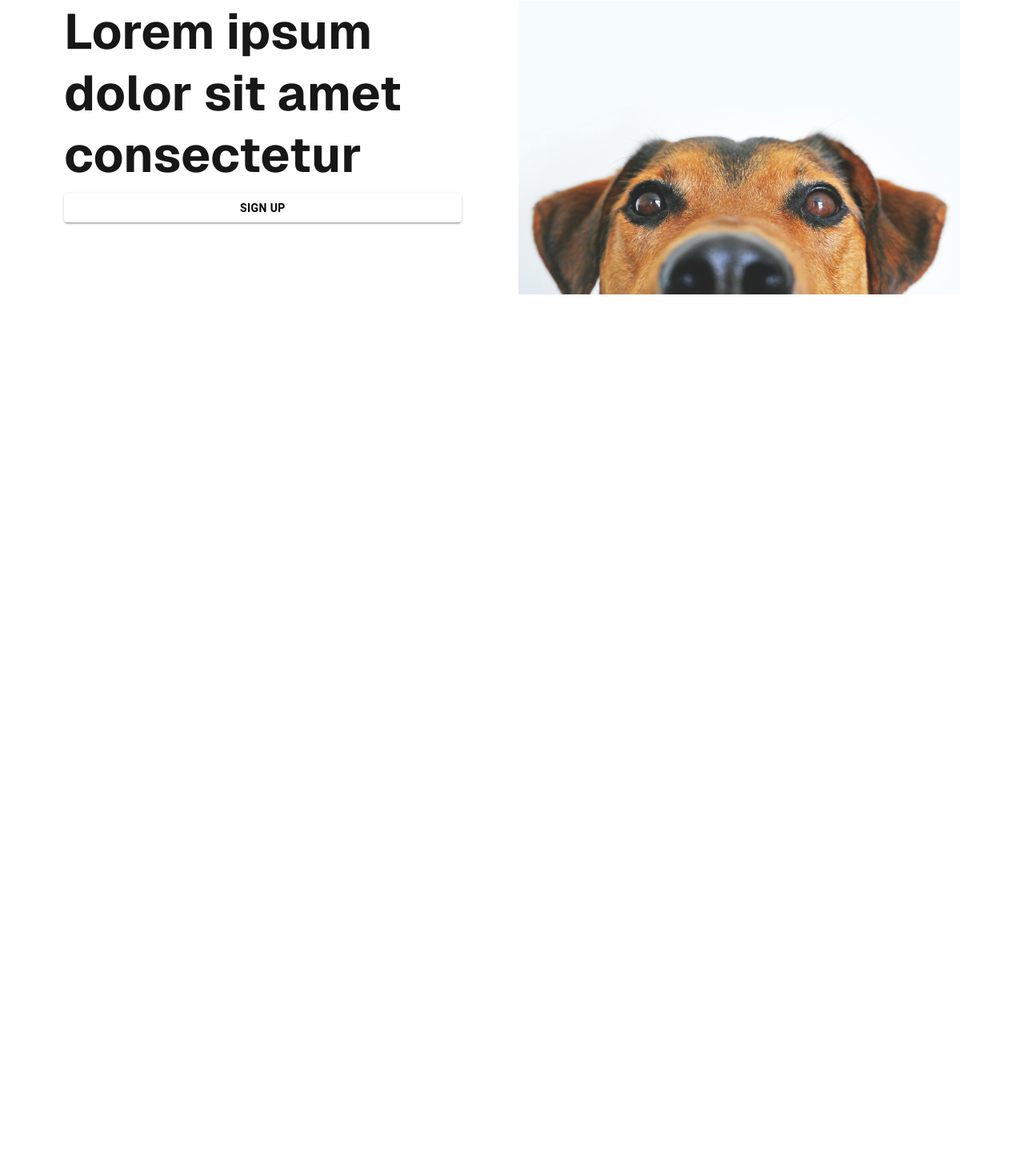
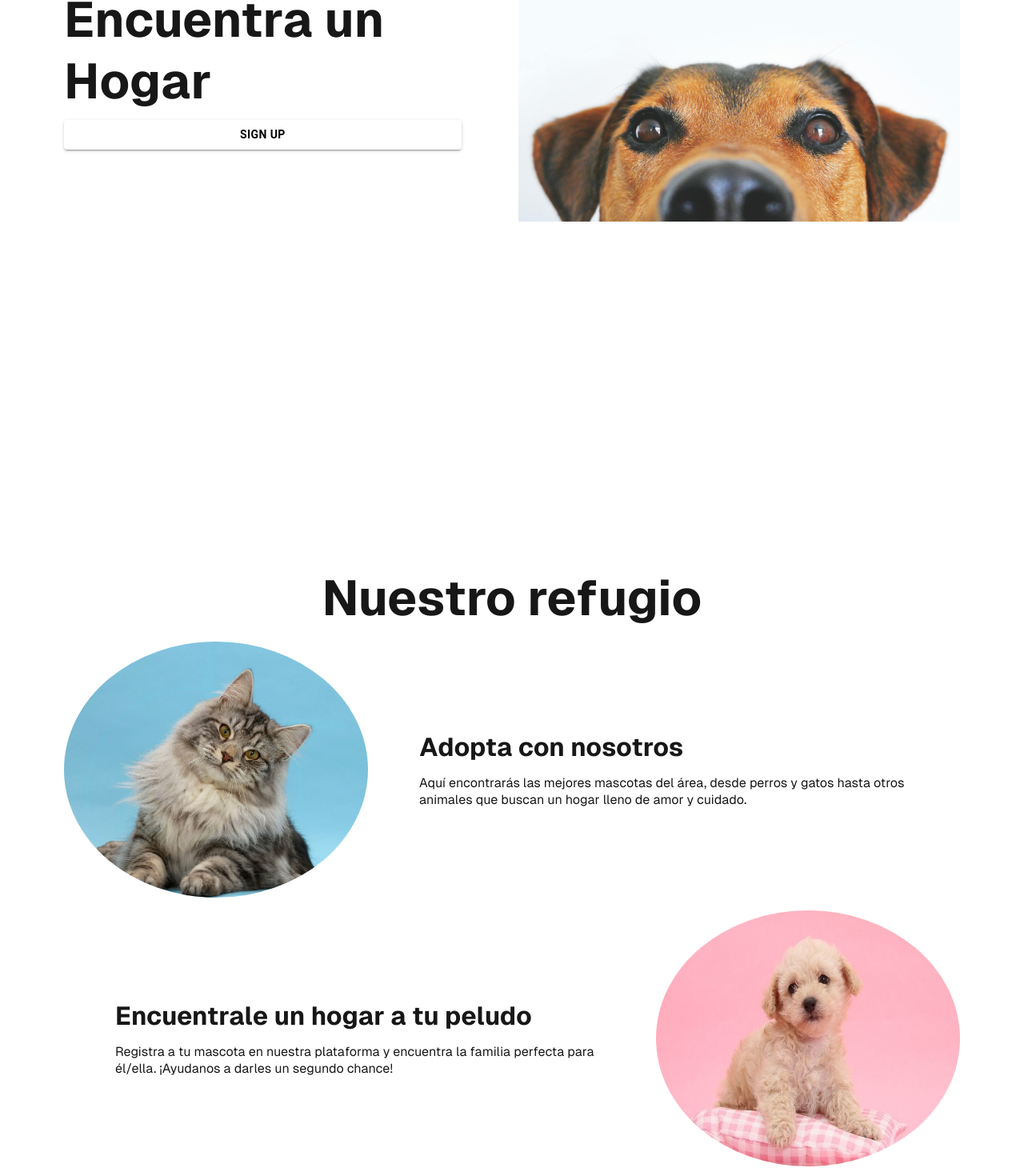
Before and after one commit to No-Country-simulation/c21-71-n-node-react, a Next.js app in the folder apps/next-app/: page / in a window 1280 px wide. Shown: the part 293-1763 px from the top of the page at 80% size. Before the commit the page ends 880 px from the top, so only its background shows below. Built offline with nearby package versions, Linux system fonts and the light colour scheme.

Commit message:
second section layout

```diff
--- a/apps/next-app/src/app/landing/landing.module.css
+++ b/apps/next-app/src/app/landing/landing.module.css
@@ -1,5 +1,6 @@
 .container h1 {
   font-size: clamp(3.4375rem, 3.25rem + 0.75vw, 4rem);
+  margin: 0 auto;
 }
 
 .sign_up,
@@ -10,6 +11,19 @@
   width: 100%;
 }
 
+.profile {
+  border-radius: 50%;
+}
+
+.info {
+  margin: 0 4rem;
+}
+
+.info h4 {
+  font-size: xx-large;
+  margin-bottom: 14px;
+}
+
 @media only screen and (min-width: 900px) {
   .sign_up,
   .log_in {
--- a/apps/next-app/src/app/landing/landing.tsx
+++ b/apps/next-app/src/app/landing/landing.tsx
@@ -8,18 +8,15 @@ export default function Landing() {
     return (
 
         <div className={styles.container}>
-            <Grid container spacing={2} className={styles.grid} >
+            <Grid container spacing={2} className={styles.grid} sx={{ height: "100vh" }}>
                 <Grid size={{ xs: 12, md: 6 }}>
-                    <Grid>
                     <h1>
-                            Lorem ipsum dolor sit amet consectetur
+                    Rescata, Adopta, Encuentra un Hogar
                     </h1>
                     <Button variant="contained" sx={{ color: "#000", background: "#fff" }} className={styles.sign_up} >Sign Up</Button>
                     <Button sx={{ color: "#fff", border: "1px solid white" }} className={styles.log_in} >Log In</Button>
                 </Grid>
-                </Grid>
                 <Grid size={{ xs: 12, md: 6 }}>
-                    <Grid>
                     <Image
                         src="/images/dog.jpg"
                         alt="landing dog"
@@ -30,6 +27,34 @@ export default function Landing() {
                     />
                 </Grid>
             </Grid>
+            <Grid container spacing={2} size={{ xs: 12 }} className={styles.container}>
+                <h1>Nuestro refugio</h1>
+                <Grid size={{ xs: 12 }} sx={{ display: "flex", alignItems: "center" }}>
+                    <Image
+                        src="/images/cute-cat.jpg"
+                        alt="cute cat"
+                        width={380}
+                        height={320}
+                        className={styles.profile}
+                    />
+                    <div className={styles.info} >
+                        <h4>Adopta con nosotros</h4>
+                        <span>Aquí encontrarás las mejores mascotas del área, desde perros y gatos hasta otros animales que buscan un hogar lleno de amor y cuidado.</span>
+                    </div>
+                </Grid>
+                <Grid size={{ xs: 12 }} sx={{ display: "flex", alignItems: "center", flexDirection: "row-reverse" }}>
+                    <Image
+                        src="/images/cute-dog.jpg"
+                        alt="cute dog"
+                        width={380}
+                        height={320}
+                        className={styles.profile}
+                    />
+                    <div className={styles.info} >
+                        <h4>Encuentrale un hogar a tu peludo</h4>
+                        <span>Registra a tu mascota en nuestra plataforma y encuentra la familia perfecta para él/ella. ¡Ayudanos a darles un segundo chance!</span>
+                    </div>
+                </Grid>
             </Grid>
         </div>
     );
--- a/apps/next-app/src/components/Navbar/Navbar.tsx
+++ b/apps/next-app/src/components/Navbar/Navbar.tsx
@@ -11,6 +11,7 @@ import Container from '@mui/material/Container';
 import Button from '@mui/material/Button';
 import MenuItem from '@mui/material/MenuItem';
 import Image from "next/image";
+import Link from "next/link";
 
 const pages = ['About', 'Contact', 'Services'];
 
@@ -35,10 +36,6 @@ export default function Navbar() {
             <Container maxWidth="xl">
                 <Toolbar disableGutters>
                     <Typography
-                        variant="h6"
-                        noWrap
-                        component="a"
-                        href="#app-bar-with-responsive-menu"
                         sx={{
                             mr: 2,
                             display: { xs: 'none', md: 'flex' },
@@ -49,14 +46,15 @@ export default function Navbar() {
                             textDecoration: 'none',
                         }}
                     >
+                        <Link href="/" title={"Home Page"}>
                             <Image
                                 src="/logo.png"
                                 alt="logo"
                                 width={80}
                                 height={80}
                             />
+                        </Link>
                     </Typography>
-
                     <Box sx={{ flexGrow: 1, display: { xs: 'flex', md: 'none' } }}>
                         <IconButton
                             size="large"
@@ -92,10 +90,6 @@ export default function Navbar() {
                         </Menu>
                     </Box>
                     <Typography
-                        variant="h5"
-                        noWrap
-                        component="a"
-                        href="#app-bar-with-responsive-menu"
                         sx={{
                             mr: 2,
                             display: { xs: 'flex', md: 'none' },
@@ -107,12 +101,14 @@ export default function Navbar() {
                             textDecoration: 'none',
                         }}
                     >
+                        <Link href="/" title={"Home Page"}>
                             <Image
                                 src="/logo.png"
                                 alt="logo"
                                 width={60}
                                 height={60}
                             />
+                        </Link>
                     </Typography>
                     <Box sx={{ flexGrow: 1, display: { xs: 'none', md: 'flex' }, justifyContent: "flex-end" }}>
                         {pages.map((page) => (
```
Also changed, not shown: apps/next-app/public/Images/cute-cat.jpg (added), apps/next-app/public/Images/cute-dog.jpg (added). Lines whose indentation alone changed are shown as unchanged.
